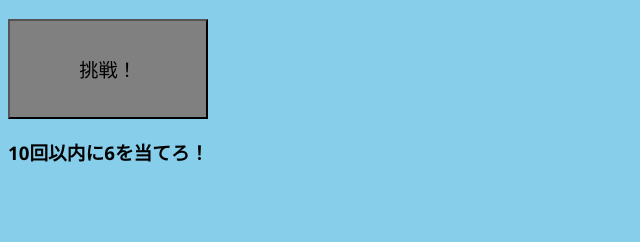
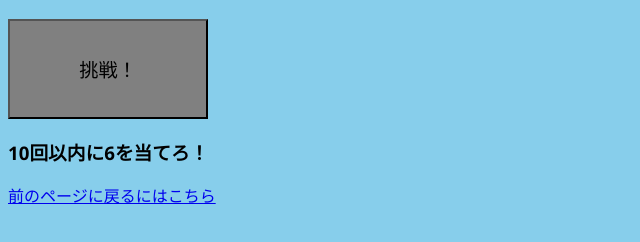
Before and after one commit to Hiromu0623/Hiromu0623-home, a plain HTML site: page my-pages/luck/index.html in a window 1280 px wide. Shown: the part 70-312 px from the top of the page, without its empty margins (0-640 px from the left). Drawn offline with Linux system fonts and the light colour scheme.

Commit message:
自分が作ったページで戻れるように修正・ロゴ設定

```diff
--- a/my-pages/luck/index.html
+++ b/my-pages/luck/index.html
@@ -4,6 +4,7 @@
 <head>
     <meta charset="UTF-8">
     <meta name="viewport" content="width=device-width, initial-scale=1.0">
+    <link rel="icon" type="image/jpg" href="..\..\logo.jpg">
     <title>運試し！</title>
     <style>
         body {
@@ -27,6 +28,7 @@
     <h3 id="number"><strong></strong></h2>
     <h3 id="test"></h3>
     <dev id="retry"></dev>
+    <a href="https://hiromu0623.pages.dev/my-pages">前のページに戻るにはこちら</a>
     <script>
         let clicknumber = Math.floor(Math.random() * 7) + 4; //ランダムの数字よくわからないからここはAI
         let buttonclicked = 0;
```
Also changed, not shown: 404.html (+1 -0 lines), my-pages/reflexes/index.html (+2 -2 lines), my-pages/timer/index.html (+2 -0 lines).
